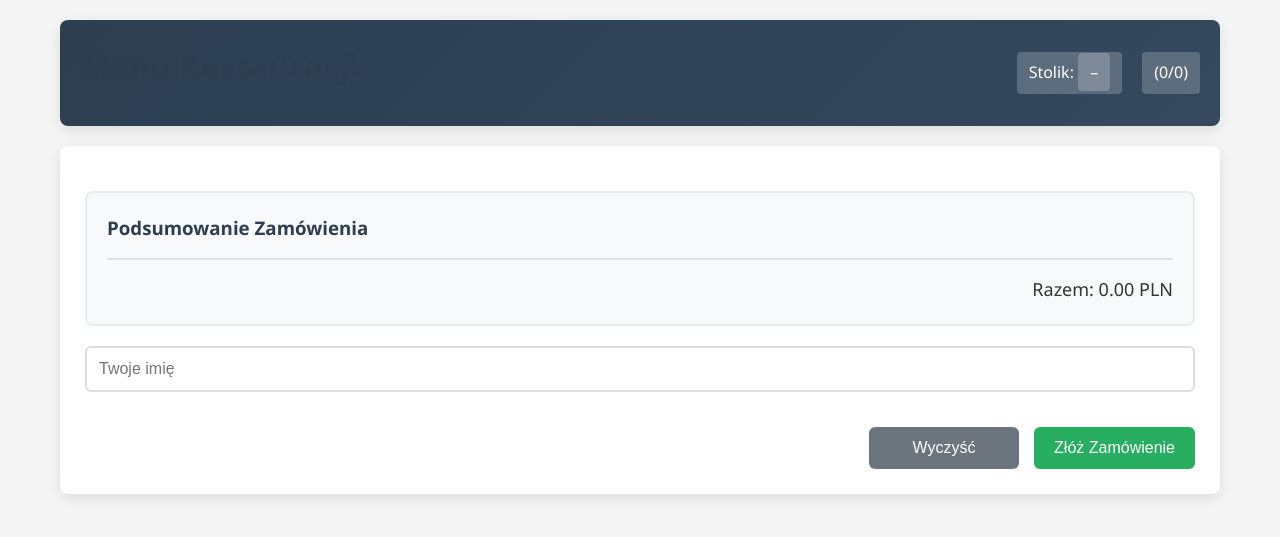
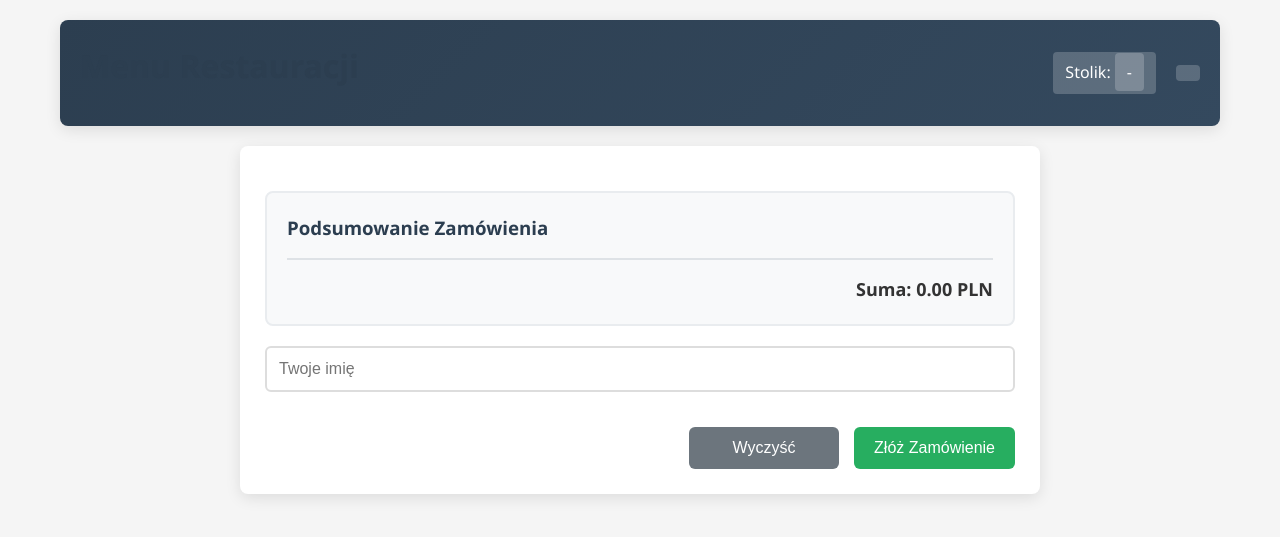
Before and after one commit to PixelZoneInfra/reservation, a Python web app: template templates/menu.html in a window 1280 px wide. Shown: the top 537 px of the page. Run offline with Jinja, Linux system fonts and the light colour scheme; the template is opened without the code that fills it, so the values that code supplies are empty.

Commit message:
Update menu.html

```diff
--- a/templates/menu.html
+++ b/templates/menu.html
@@ -2,8 +2,8 @@
 <html lang="pl">
 <head>
     <meta charset="UTF-8">
-  <meta name="viewport" content="width=device-width,initial-scale=1">
-  <title>Menu Restauracji</title>
+    <meta name="viewport" content="width=device-width, initial-scale=1.0">
+    <title>Menu - Złóż Zamówienie</title>
     <link rel="stylesheet" href="{{ url_for('static', filename='style.css') }}">
     <link rel="stylesheet" href="{{ url_for('static', filename='menu.css') }}">
 </head>
@@ -12,18 +12,21 @@
         <header>
             <h1>Menu Restauracji</h1>
             <div class="desk-info">
-        <span>Stolik: <span id="desk-number">–</span></span>
-        <span id="order-limit-info">(0/0)</span>
+                <span>Stolik: <span id="desk-number">-</span></span>
+                <span id="order-limit-info"></span>
             </div>
         </header>
 
+        <div class="menu-container">
             <form id="order-form" class="menu-form">
-      <div id="menu-categories" class="menu-container"></div>
+                <div id="menu-categories"></div>
 
                 <div class="order-summary" id="order-summary">
                     <h3>Podsumowanie Zamówienia</h3>
                     <div id="summary-items"></div>
-        <div class="total-price">Razem: <span id="total-price">0.00</span> PLN</div>
+                    <div class="total-price">
+                        <strong>Suma: <span id="total-price">0.00</span> PLN</strong>
+                    </div>
                 </div>
 
                 <div class="customer-info">
@@ -38,18 +41,21 @@
 
             <div class="order-confirmation" id="order-confirmation">
                 <h2>Zamówienie Przyjęte!</h2>
-      <p>Numer zamówienia: <span id="confirmation-order-id">–</span></p>
-      <p>Suma: <span id="confirmation-total">0.00</span> PLN</p>
+                <p>Twoje zamówienie zostało przekazane do realizacji.</p>
+                <p>Suma: <span id="confirmation-total"></span> PLN</p>
                 <button id="new-order-btn">Nowe Zamówienie</button>
             </div>
 
             <div class="order-limit-warning" id="order-limit-warning">
                 <h2>Limit Zamówień</h2>
                 <p>Osiągnięto maksymalną liczbę zamówień dla tego stolika.</p>
-      <p>Możesz złożyć kolejne za: <span id="remaining-time">0</span> s</p>
+                <p>Możesz złożyć kolejne zamówienie za: <span id="remaining-time"></span></p>
+            </div>
         </div>
     </div>
 
-  <script src="{{ url_for('static', filename='menu.js') }}"></script>
+    <script type="module" src="{{ url_for('static', filename='script.js') }}"></script>
+    <script type="module" src="{{ url_for('static', filename='menu-data.js') }}"></script>
+    <script type="module" src="{{ url_for('static', filename='menu.js') }}"></script>
 </body>
 </html>
```
Lines whose indentation alone changed are shown as unchanged.
